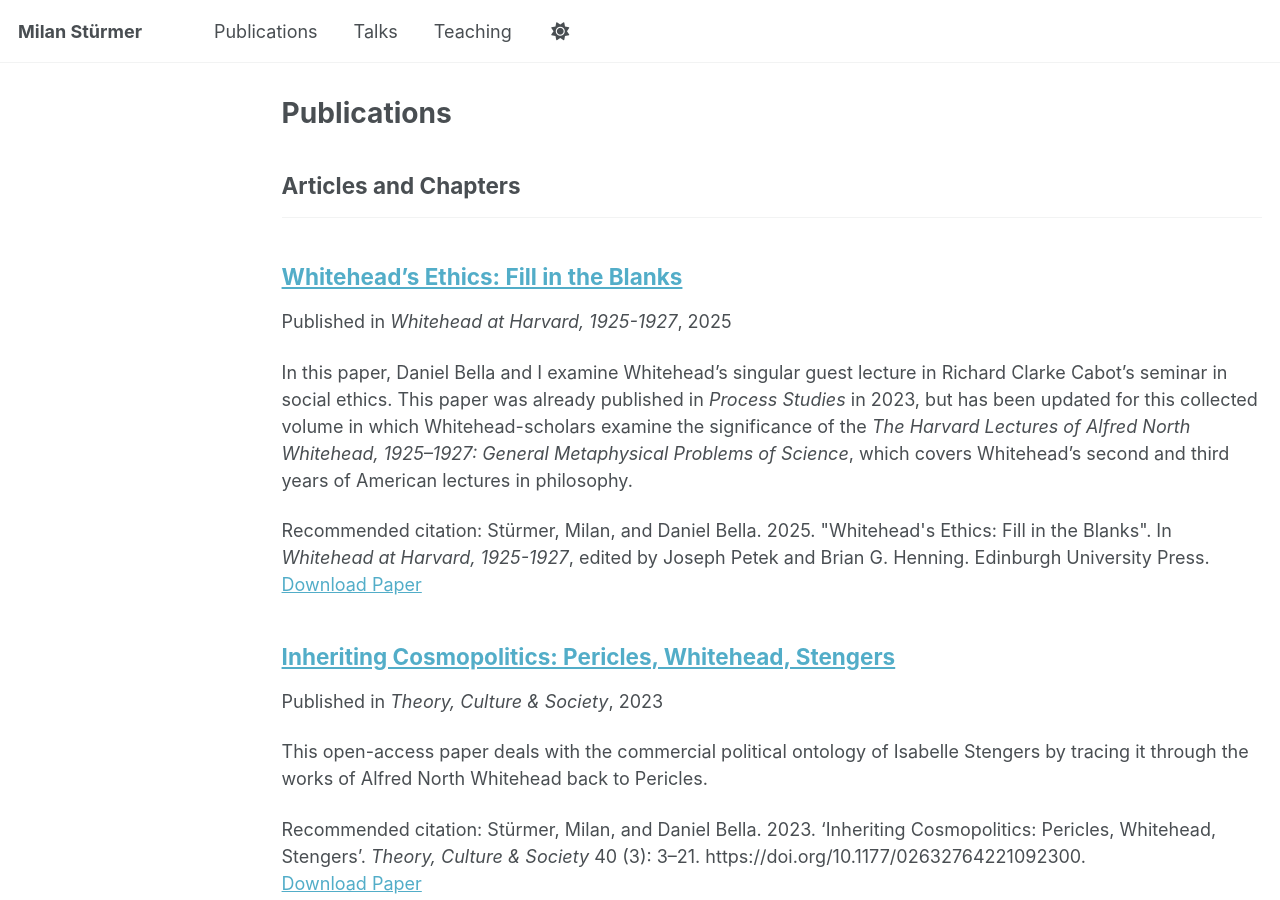
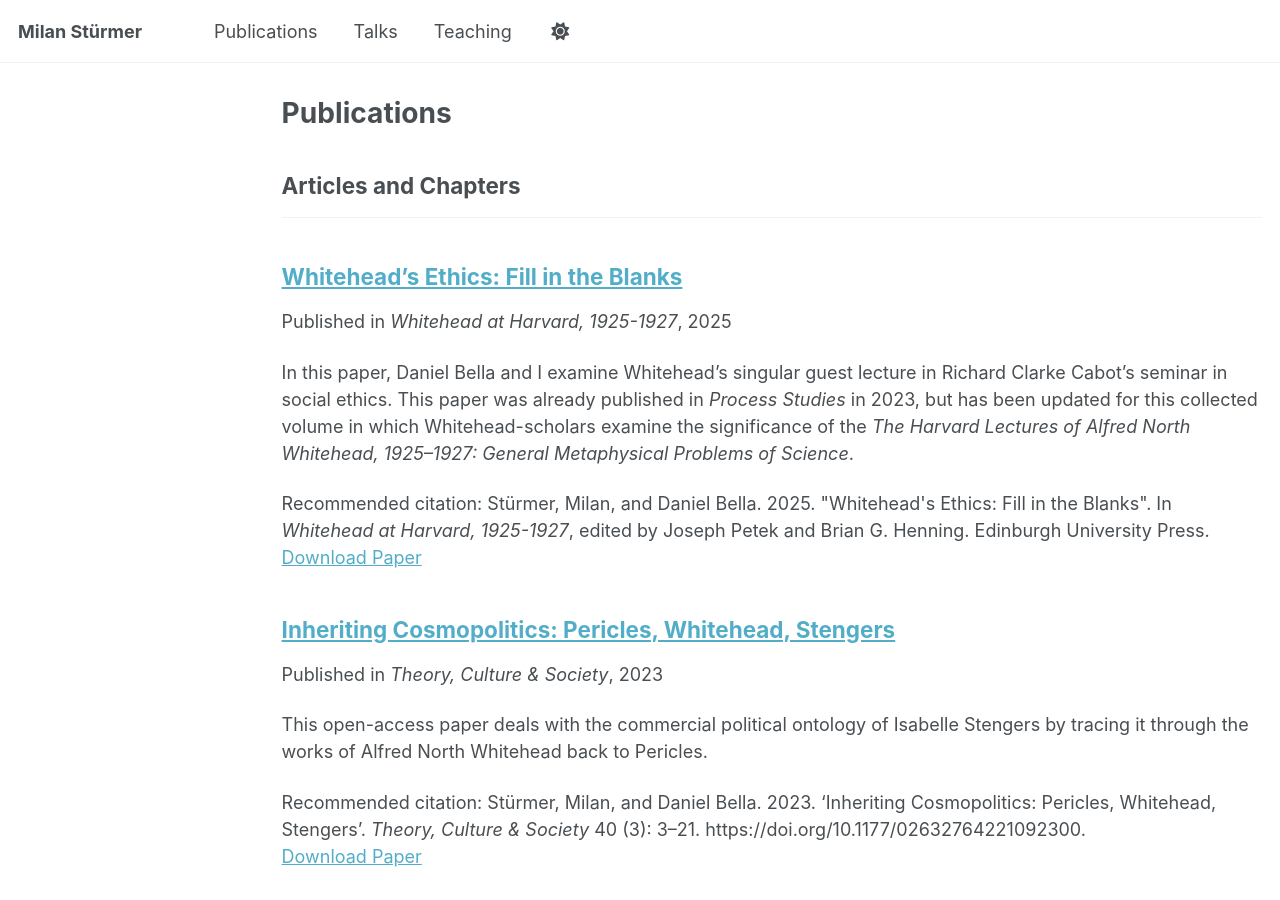
Before and after one commit to milanstuermer/milanstuermer.github.io, a Jekyll site: the page built from _pages/publications.html, in a window 1280 px wide and 900 px high. Built offline with Jekyll 4.4.1, drawn with Linux system fonts in a browser that asks for light colours; a script that is not in the unit is left out.

Commit message:
Update 2025-whiteheads-ethics.md

```diff
--- a/_publications/2025-whiteheads-ethics.md
+++ b/_publications/2025-whiteheads-ethics.md
@@ -3,7 +3,7 @@ title: "Whitehead's Ethics: Fill in the Blanks"
 collection: publications
 category: paper
 permalink: /publication/2025-whiteheads-ethics
-excerpt: "In this paper, Daniel Bella and I examine Whitehead's singular guest lecture in Richard Clarke Cabot's seminar in social ethics. This paper was already published in <i>Process Studies</i> in 2023, but has been updated for this collected volume in which Whitehead-scholars examine the significance of the <i>The Harvard Lectures of Alfred North Whitehead, 1925–1927: General Metaphysical Problems of Science</i>, which covers Whitehead’s second and third years of American lectures in philosophy."
+excerpt: "In this paper, Daniel Bella and I examine Whitehead's singular guest lecture in Richard Clarke Cabot's seminar in social ethics. This paper was already published in <i>Process Studies</i> in 2023, but has been updated for this collected volume in which Whitehead-scholars examine the significance of the <i>The Harvard Lectures of Alfred North Whitehead, 1925–1927: General Metaphysical Problems of Science</i>."
 date: 2025-01-01
 venue: "Whitehead at Harvard, 1925-1927"
 paperurl: "https://edinburghuniversitypress.com/book-whitehead-at-harvard-1925-1927.html"
```
